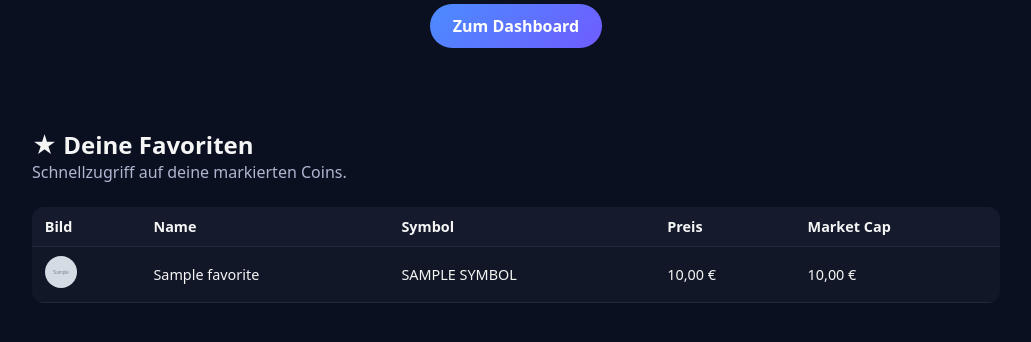
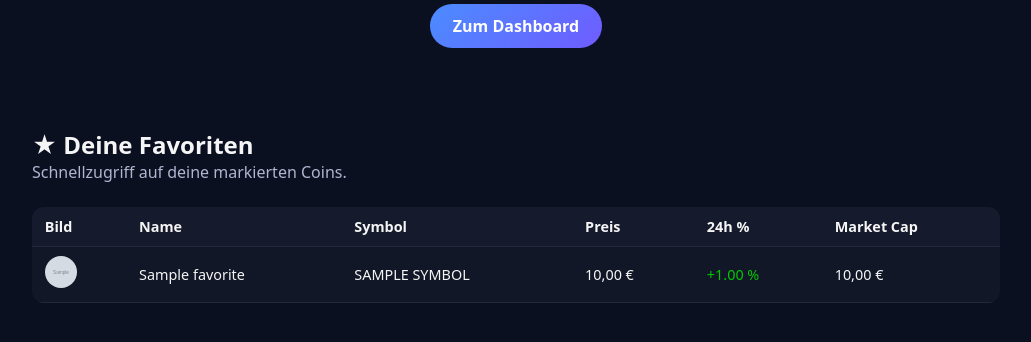
Before and after one commit to Lucas-Klein1/CryptoBroker, a Flask app: template cryptosim/templates/home.html in a window 1280 px wide. Shown: the part 256-598 px from the top of the page, without its empty margins (124-1155 px from the left). Run offline with Flask 3, Linux system fonts and the light colour scheme; the template is opened without the code that fills it: most values are stand-ins (such as "Sample title", 1, 10 or a date in 2020); grey boxes marked "Sample" are stand-in pictures.

Commit message:
Add 24h % change to favorites on home page

```diff
--- a/cryptosim/models/favorite.py
+++ b/cryptosim/models/favorite.py
@@ -80,7 +80,8 @@ class Favorite:
         cur = conn.cursor()
         cur.execute("""
             SELECT c.id, c.name, c.symbol, c.current_price,
-                   c.market_cap, c.market_cap_rank, c.image
+                   c.market_cap, c.market_cap_rank, c.image,
+                   c.price_change_percentage_24h
             FROM favorites f
             JOIN coins c ON c.id = f.coin_id
             WHERE f.acc_id = ?
--- a/cryptosim/templates/home.html
+++ b/cryptosim/templates/home.html
@@ -20,6 +20,7 @@
         <th>Name</th>
         <th>Symbol</th>
         <th>Preis</th>
+        <th>24h %</th>
         <th>Market Cap</th>
       </tr>
     </thead>
@@ -39,6 +40,12 @@
 
         <td>{{ c.current_price|eur }}</td>
 
+        <td style="color: {{ '#00c800' if c.price_change_percentage_24h and c.price_change_percentage_24h >= 0 else '#ff3c3c' }}">
+          {% if c.price_change_percentage_24h is not none %}
+            {{ '+' if c.price_change_percentage_24h >= 0 else '' }}{{ "%.2f"|format(c.price_change_percentage_24h) }} %
+          {% else %}–{% endif %}
+        </td>
+
         <td>{{ c.market_cap|eur }}</td>
 
       </tr>
```
